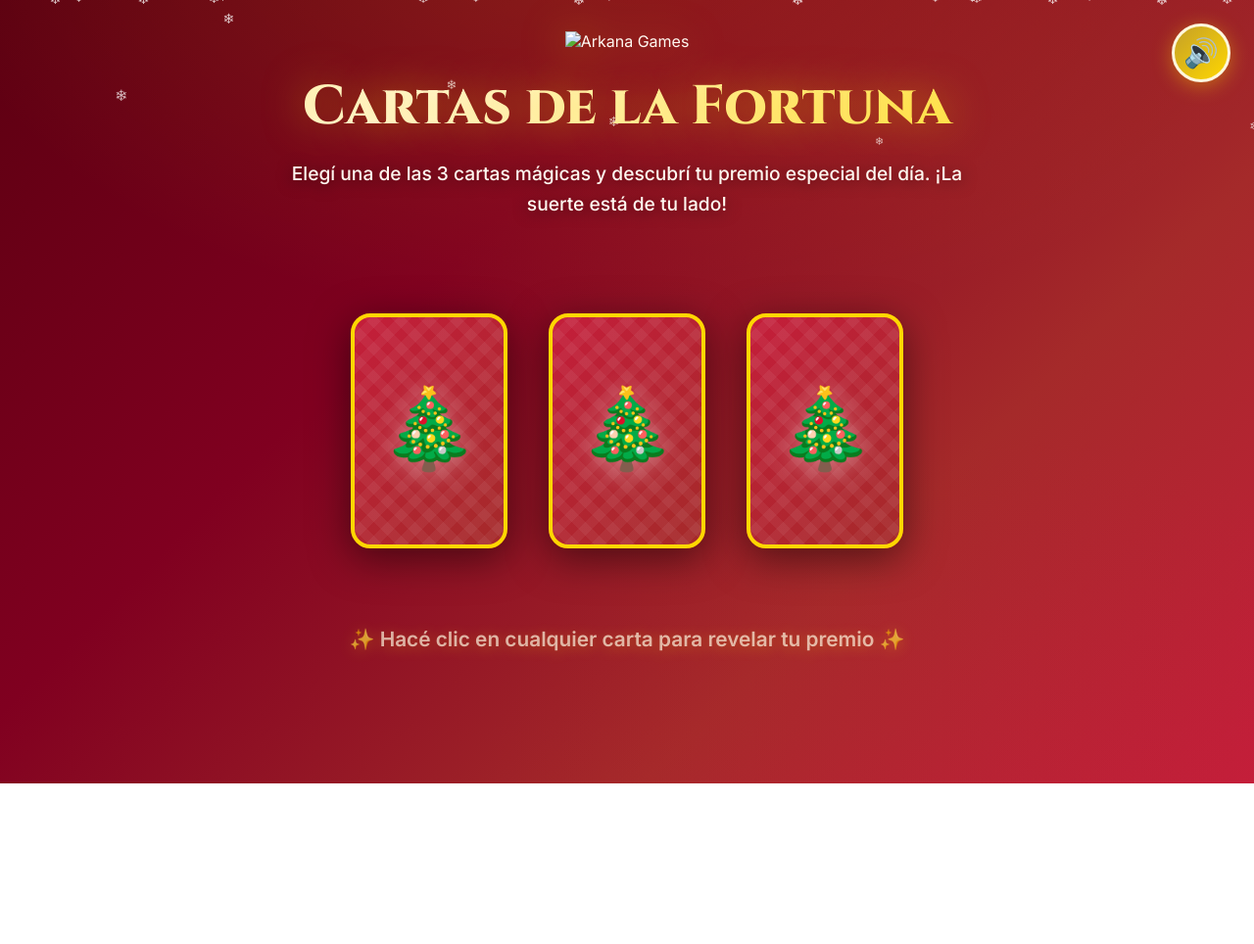
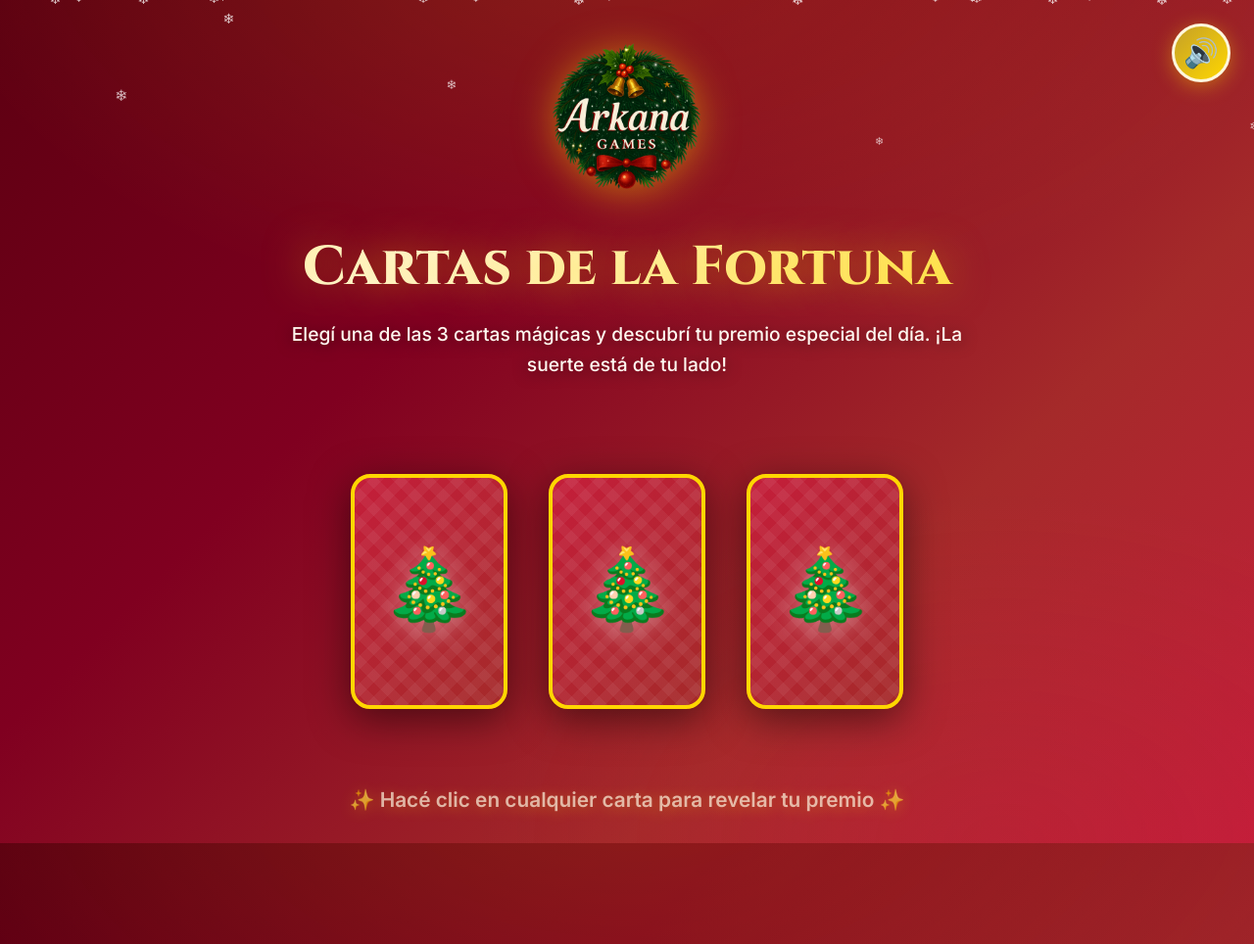
Before and after one commit to qscasino/cartasarkana, a plain HTML site: page index.html in a window 1280 px wide. Shown: the whole page at 98% size. Before the commit the page ends 800 px from the top, so only its background shows below. Drawn offline with Linux system fonts and the light colour scheme.

Commit message:
Update index.html

```diff
--- a/index.html
+++ b/index.html
@@ -714,7 +714,7 @@
 
   <!-- Preloader -->
   <div class="preloader" id="preloader">
-    <img src="/images/image.png" alt="Arkana Games" class="preloader-logo">
+    <img src="assets/image.png" alt="Arkana Games" class="preloader-logo">
     <div class="progress-bar-container">
       <div class="progress-bar"></div>
     </div>
@@ -728,7 +728,7 @@
 
   <!-- Header -->
   <div class="header">
-    <img src="/images/image.png" alt="Arkana Games" class="logo">
+    <img src="assets/image.png" alt="Arkana Games" class="logo">
     <h1>Cartas de la Fortuna</h1>
     <p class="subtitle">Elegí una de las 3 cartas mágicas y descubrí tu premio especial del día. ¡La suerte está de tu lado!</p>
   </div>
```
